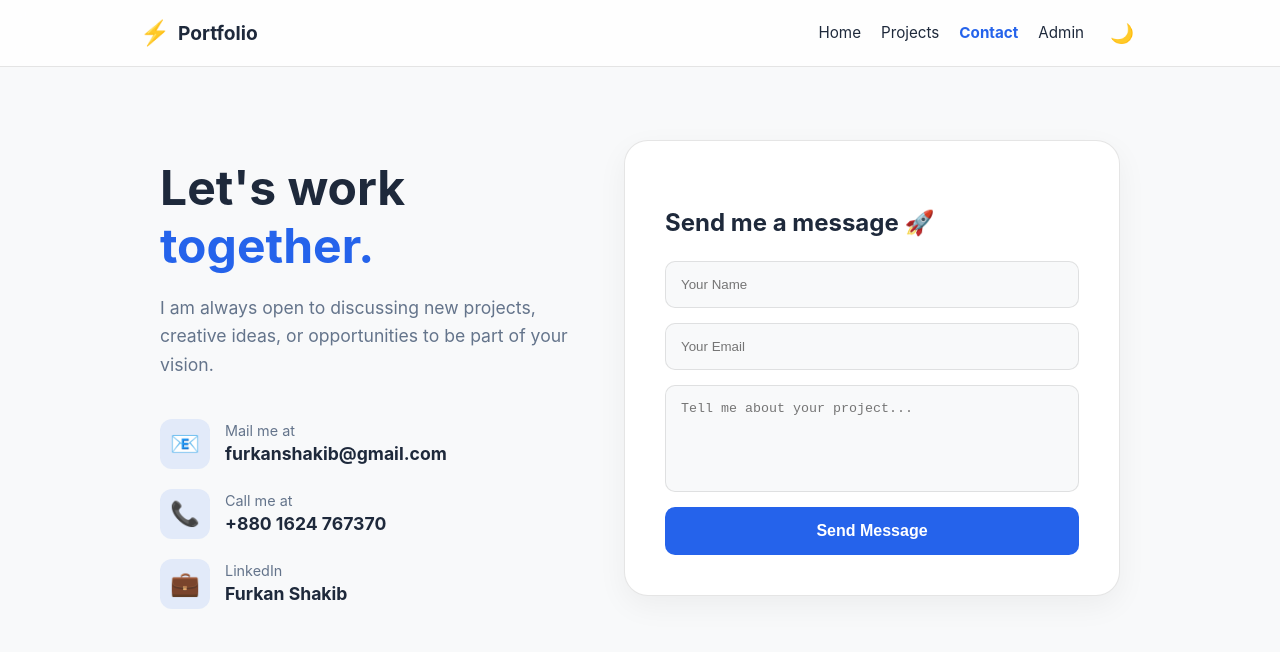
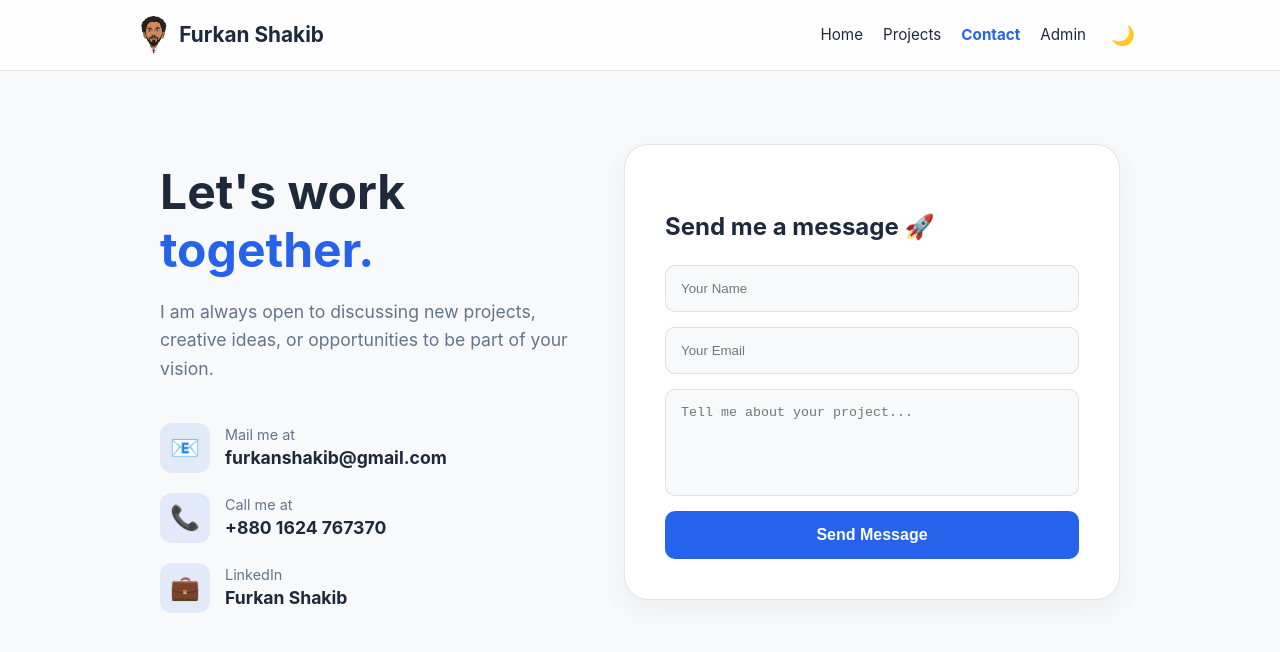
Before and after one commit to furkanshakib/my-dynamic-portfolio, a React (Vite) app in the folder client/: page /contact in a window 1280 px wide. Shown: the top 652 px of the page. Built offline with nearby package versions, Linux system fonts and the light colour scheme; what react-quill-new would draw is missing.

Commit message:
Restored logo and name in navbar

```diff
--- a/client/src/Navbar.jsx
+++ b/client/src/Navbar.jsx
@@ -21,7 +21,7 @@ function Navbar() {
     { name: 'Home', path: '/' },
     { name: 'Projects', path: '/projects' },
     { name: 'Contact', path: '/contact' },
-    { name: 'Admin', path: '/admin' } // Kept Admin for your easy access
+    { name: 'Admin', path: '/admin' }
   ];
 
   return (
@@ -33,9 +33,13 @@ function Navbar() {
     }}>
       <div style={{ maxWidth: '1000px', margin: '0 auto', display: 'flex', justifyContent: 'space-between', alignItems: 'center' }}>
 
-        {/* LOGO */}
-        <Link to="/" style={{ fontSize: '1.2rem', fontWeight: 'bold', color: textColor, textDecoration: 'none', display: 'flex', alignItems: 'center', gap: '8px' }}>
-          <span style={{ fontSize: '1.5rem' }}>⚡</span> Portfolio
+        {/* 👇 LOGO & NAME RESTORED */}
+        <Link to="/" style={{ textDecoration: 'none', display: 'flex', alignItems: 'center', gap: '12px' }}>
+          {/* Change '/logo.png' to your actual file name if different! */}
+          <img src="/logo.png" alt="Logo" style={{ height: '40px', width: 'auto', borderRadius: '8px' }} />
+          <span style={{ fontSize: '1.3rem', fontWeight: 'bold', color: textColor, fontFamily: "'Inter', sans-serif" }}>
+            Furkan Shakib
+          </span>
         </Link>
 
         {/* DESKTOP LINKS (Hidden on Mobile) */}
@@ -45,12 +49,13 @@ function Navbar() {
               textDecoration: 'none',
               color: location.pathname === link.path ? accent : textColor,
               fontWeight: location.pathname === link.path ? 'bold' : 'normal',
-              fontSize: '0.95rem'
+              fontSize: '0.95rem',
+              transition: 'color 0.2s'
             }}>
               {link.name}
             </Link>
           ))}
-          <button onClick={toggleTheme} style={{ background: 'none', border: 'none', cursor: 'pointer', fontSize: '1.2rem' }}>
+          <button onClick={toggleTheme} style={{ background: 'none', border: 'none', cursor: 'pointer', fontSize: '1.2rem', padding: '5px' }}>
             {isDark ? '☀️' : '🌙'}
           </button>
         </div>
@@ -81,7 +86,7 @@ function Navbar() {
           ))}
           <div style={{ display: 'flex', justifyContent: 'space-between', alignItems: 'center', paddingTop: '10px' }}>
              <span style={{ color: textColor }}>Theme</span>
-             <button onClick={toggleTheme} style={{ background: 'none', border: `1px solid ${border}`, padding:'5px 10px', borderRadius:'6px', cursor: 'pointer', fontSize: '1.2rem', color: textColor }}>
+             <button onClick={toggleTheme} style={{ background: 'none', border: `1px solid ${border}`, padding:'8px 15px', borderRadius:'6px', cursor: 'pointer', fontSize: '0.9rem', color: textColor }}>
                 {isDark ? 'Switch to Light ☀️' : 'Switch to Dark 🌙'}
              </button>
           </div>
```
